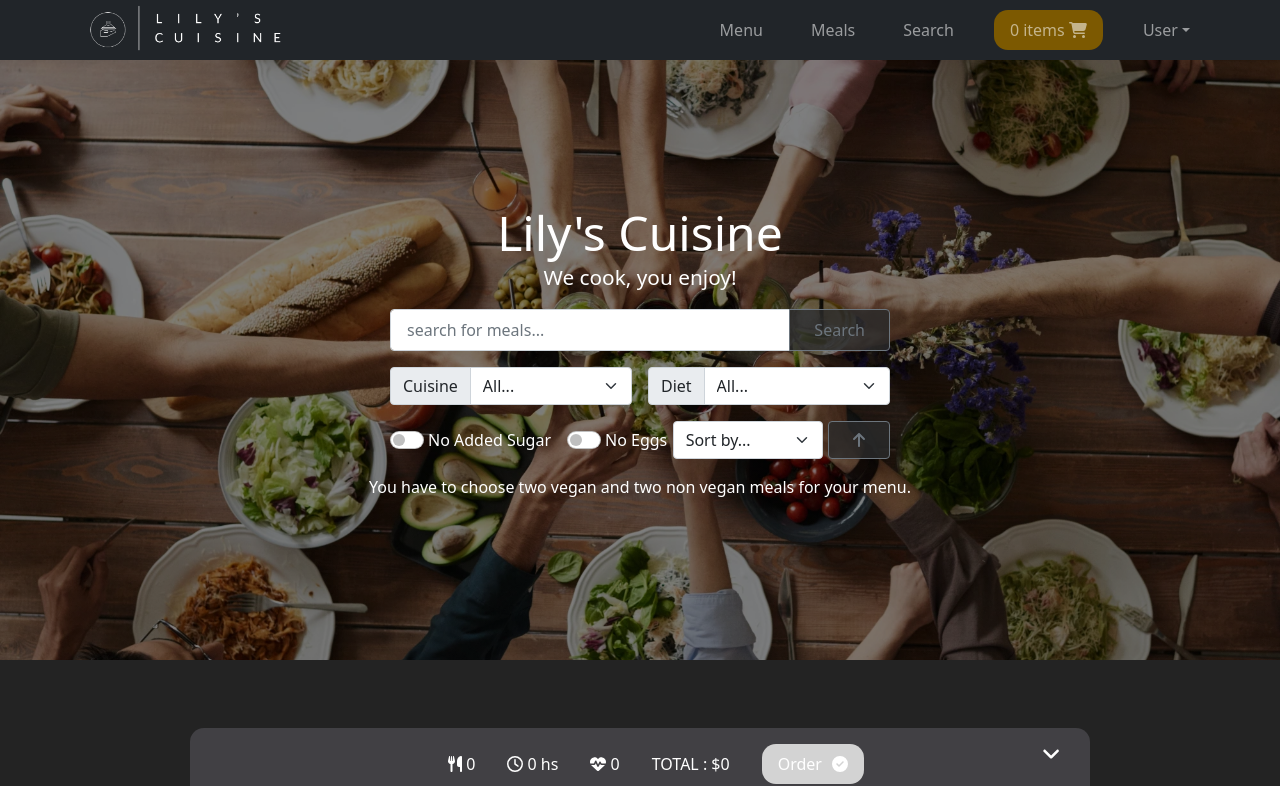
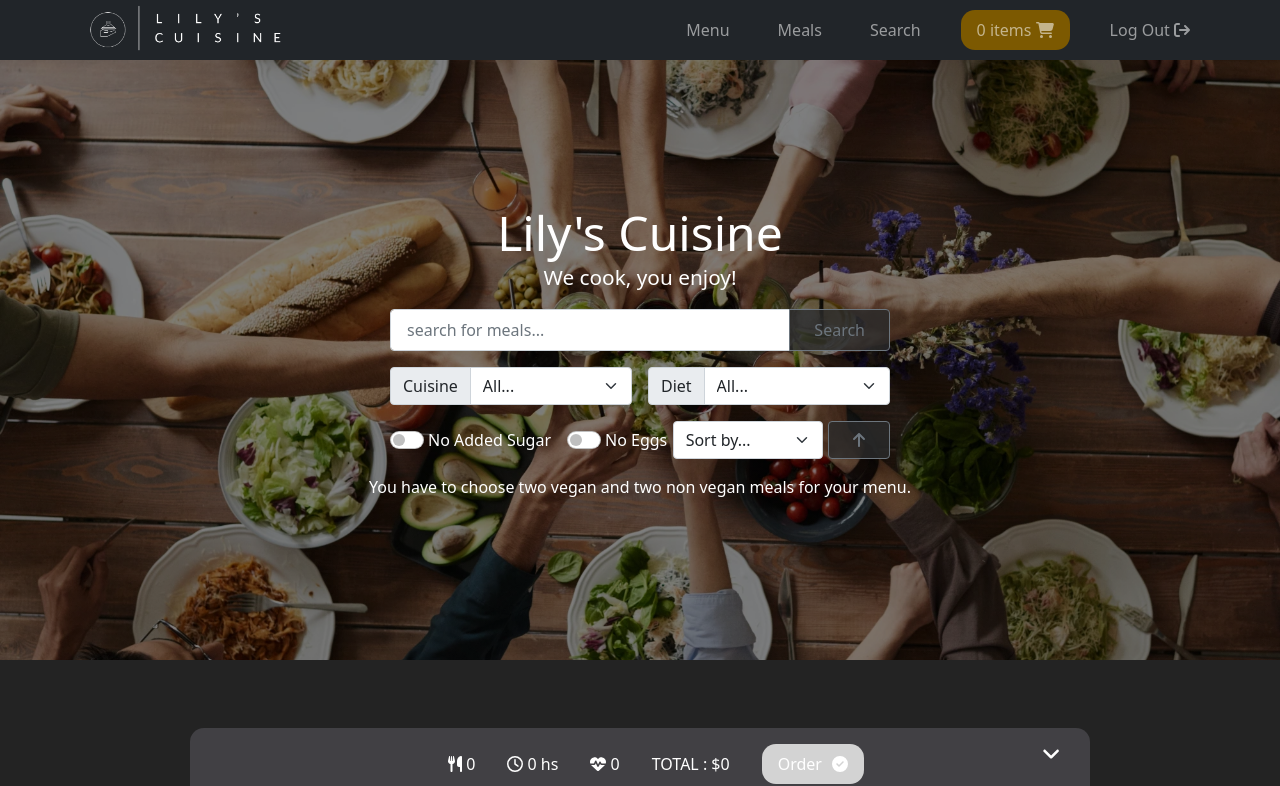
Before and after one commit to DeboraBucci/alkemy-challenge-react, a React (Create React App) app: page / in a window 1280 px wide. Shown: the top 786 px of the page. Built offline with nearby package versions, Linux system fonts and the light colour scheme; sample sign-in values are in the browser's storage.

Commit message:
remove the dropdown and just add another link for loggin out

```diff
--- a/src/components/navbar/BootstrapNavbar.js
+++ b/src/components/navbar/BootstrapNavbar.js
@@ -1,9 +1,9 @@
 import React, { useContext } from "react";
-import { Container, Nav, Navbar, NavDropdown } from "react-bootstrap";
+import { Container, Nav, Navbar } from "react-bootstrap";
 import brand from "../../imgs/brand.webp";
 import classes from "./BootstrapNavbar.module.css";
 import { FontAwesomeIcon } from "@fortawesome/react-fontawesome";
-import { faCartShopping } from "@fortawesome/free-solid-svg-icons";
+import { faCartShopping, faSignOut } from "@fortawesome/free-solid-svg-icons";
 import CartContext from "../store/cart-context";
 
 const BootstrapNavbar = ({ onLogout, onOpenCart }) => {
@@ -41,11 +41,10 @@ const BootstrapNavbar = ({ onLogout, onOpenCart }) => {
               {cartCtx.totalDishes.length} items{" "}
               <FontAwesomeIcon icon={faCartShopping} />
             </Nav.Link>
-            <NavDropdown title="User" id="collasible-nav-dropdown">
-              <NavDropdown.Item onClick={onLogout}>
-                <i className="fas fa-sign-out-alt"></i> Log Out
-              </NavDropdown.Item>
-            </NavDropdown>
+
+            <Nav.Link className={classes.logout} onClick={onLogout}>
+              Log Out <FontAwesomeIcon icon={faSignOut} />
+            </Nav.Link>
           </Nav>
         </Navbar.Collapse>
       </Container>
```
